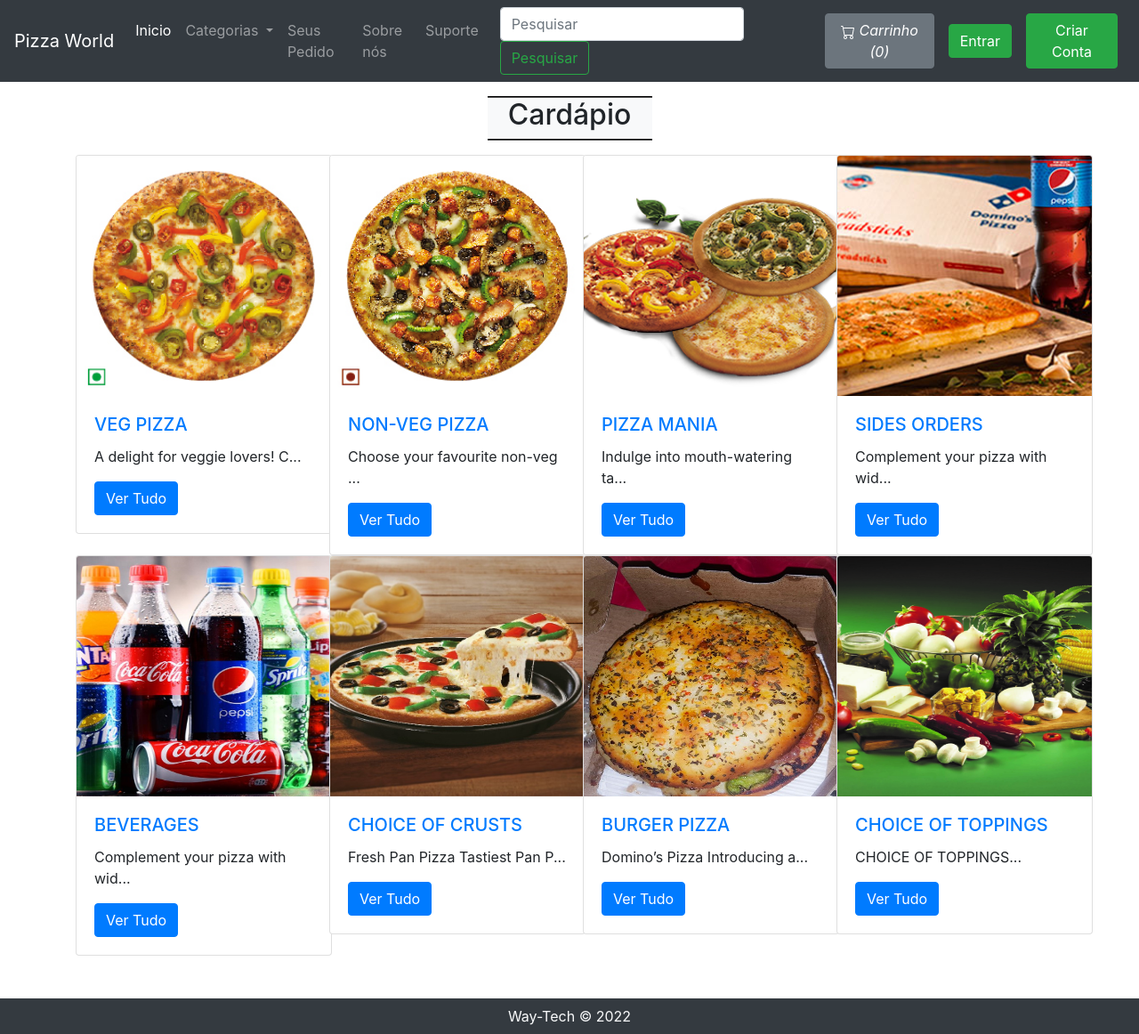
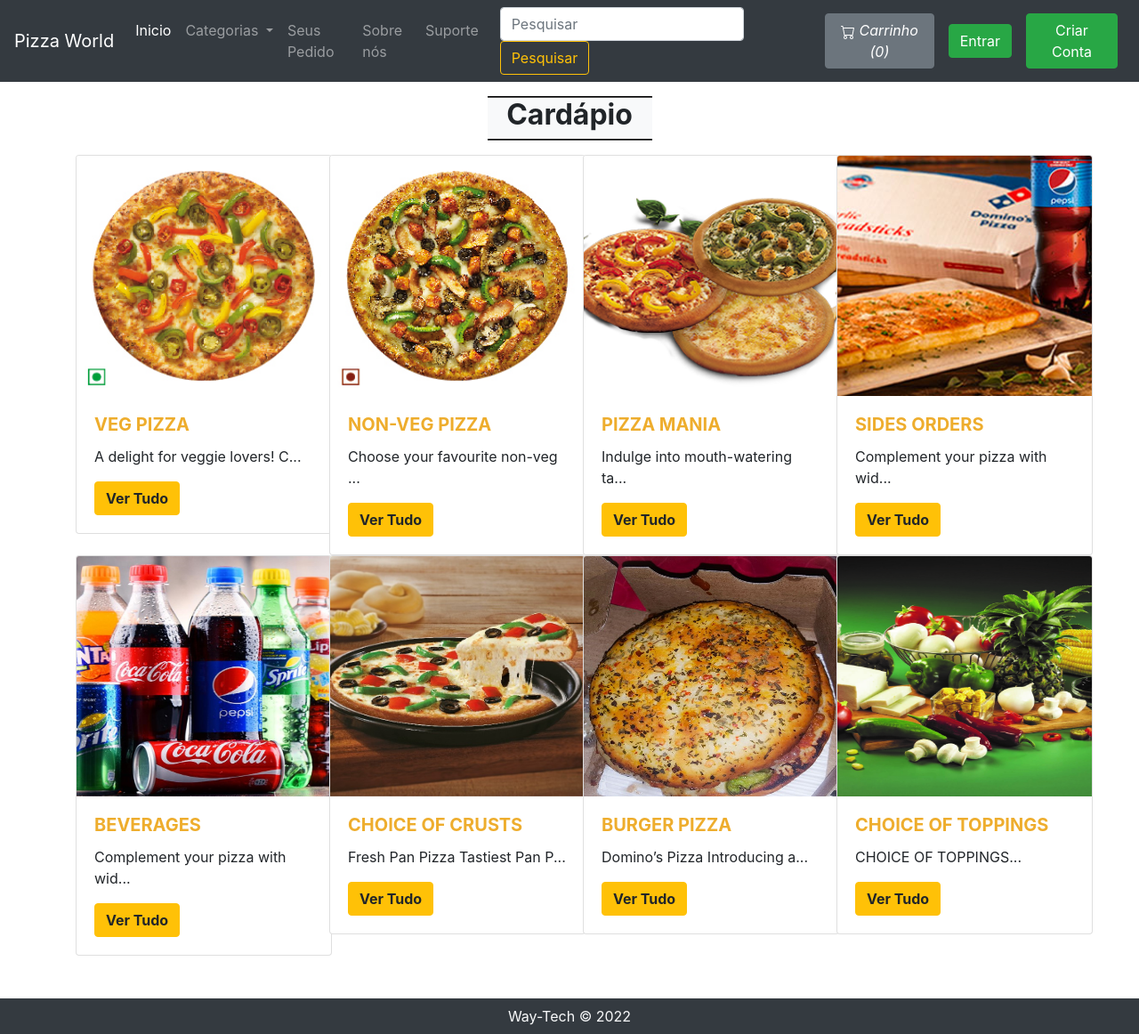
Before and after one commit to CarlosELM/TCC, a PHP site: page /tcc/ in a window 1280 px wide. Shown: the whole page at 89% size. Run offline with PHP 8.4, Linux system fonts and the light colour scheme; data comes from the database, SQL or seed files in the repository; data that the repository does not hold is empty; some libraries are stand-ins or nearby versions.

Commit message:
aaaaaaaaaaaaa

```diff
--- a/admin/contactManage.php
+++ b/admin/contactManage.php
@@ -33,12 +33,12 @@
                     </thead>
                     <tbody>
                         <?php
-                            $sql = "SELECT * FROM contact";
+                            $sql = "select * from contact as c inner join users as u on u.id = c.userId;";
                             $result = mysqli_query($conn, $sql);
                             $count = 0;
                             while($row=mysqli_fetch_assoc($result)) {
                                 $contactId = $row['contactId'];
-                                $userId = $row['userId'];
+                                $username = $row['username'];
                                 $email = $row['email'];
                                 $phoneNo = $row['phoneNo'];
                                 $orderId = $row['orderId'];
@@ -48,7 +48,7 @@
 
                                 echo '<tr>
                                         <td>' .$contactId. '</td>
-                                        <td>' .$userId. '</td>
+                                        <td>' .$username. '</td>
                                         <td>' .$email. '</td>
                                         <td>' .$phoneNo. '</td>
                                         <td>' .$orderId. '</td>
--- a/index.php
+++ b/index.php
@@ -18,7 +18,7 @@
   <!-- Category container starts here -->
   <div class="container my-3 mb-5">
     <div class="col-lg-2 text-center bg-light my-3" style="margin:auto;border-top: 2px groove black;border-bottom: 2px groove black;">
-      <h2 class="text-center">Cardápio </h2>
+      <h2 class="text-center"><b>Cardápio</b> </h2>
     </div>
     <div class="row">
       <!-- Fetch all the categories and use a loop to iterate through categories -->
@@ -33,9 +33,9 @@
                   <div class="card" style="width: 18rem;">
                     <img src="img/card-'.$id. '.jpg" class="card-img-top" alt="image for this category" width="249px" height="270px">
                     <div class="card-body">
-                      <h5 class="card-title"><a href="viewPizzaList.php?catid=' . $id . '">' . $cat . '</a></h5>
+                      <h5 class="card-title"><a href="viewPizzaList.php?catid=' . $id . '" style="color: #EEAD2D"><b>' . $cat . '</b></a></h5>
                       <p class="card-text">' . substr($desc, 0, 30). '... </p>
-                      <a href="viewPizzaList.php?catid=' . $id . '" class="btn btn-primary">Ver Tudo</a>
+                      <a href="viewPizzaList.php?catid=' . $id . '" class="btn btn-warning"><b> Ver Tudo</b></a>
                     </div>
                   </div>
                 </div>';
--- a/partials/_nav.php
+++ b/partials/_nav.php
@@ -52,7 +52,7 @@
         </ul>
         <form method="get" action="/tcc/search.php" class="form-inline my-2 my-lg-0 mx-3">
           <input class="form-control mr-sm-2" type="search" name="search" id="search" placeholder="Pesquisar" aria-label="Search" required>
-          <button class="btn btn-outline-success my-2 my-sm-0" type="submit">Pesquisar</button>
+          <button class="btn btn-outline-warning my-2 my-sm-0" type="submit">Pesquisar</button>
         </form>';
 
         $countsql = "SELECT SUM(`itemQuantity`) FROM `viewcart` WHERE `userId`=$userId";
@@ -72,7 +72,7 @@
         if($loggedin){
           echo '<ul class="navbar-nav mr-2">
             <li class="nav-item dropdown">
-              <a class="nav-link dropdown-toggle" href="#" id="navbarDropdown" role="button" data-toggle="dropdown"> Bem vindo ' .$username. '</a>
+              <a class="nav-link dropdown-toggle" href="#" id="navbarDropdown" role="button" data-toggle="dropdown" > Bem vindo <b>' .$username. '</b></a>
               <div class="dropdown-menu" aria-labelledby="navbarDropdown">
                 <a class="dropdown-item" href="partials/_logout.php">Sair</a>
               </div>
```
